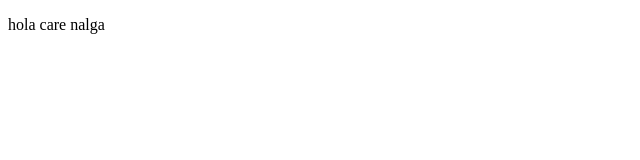
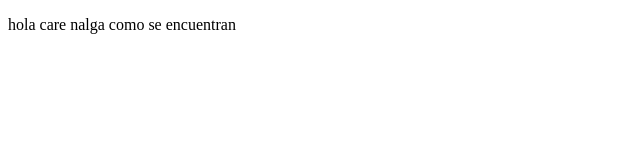
Before and after one commit to BrayanTru/proyectoDemoCursoPrework, a plain HTML site: page index.html in a window 1280 px wide. Shown: the whole page, without its empty margins (0-640 px from the left). Drawn offline with Linux system fonts and the light colour scheme.

Commit message:
saludamos

```diff
--- a/index.html
+++ b/index.html
@@ -8,7 +8,7 @@
 </head>
 <body>
     <p>
-        hola care nalga
+        hola care nalga como se encuentran
     </p>
 </body>
 </html>
```
